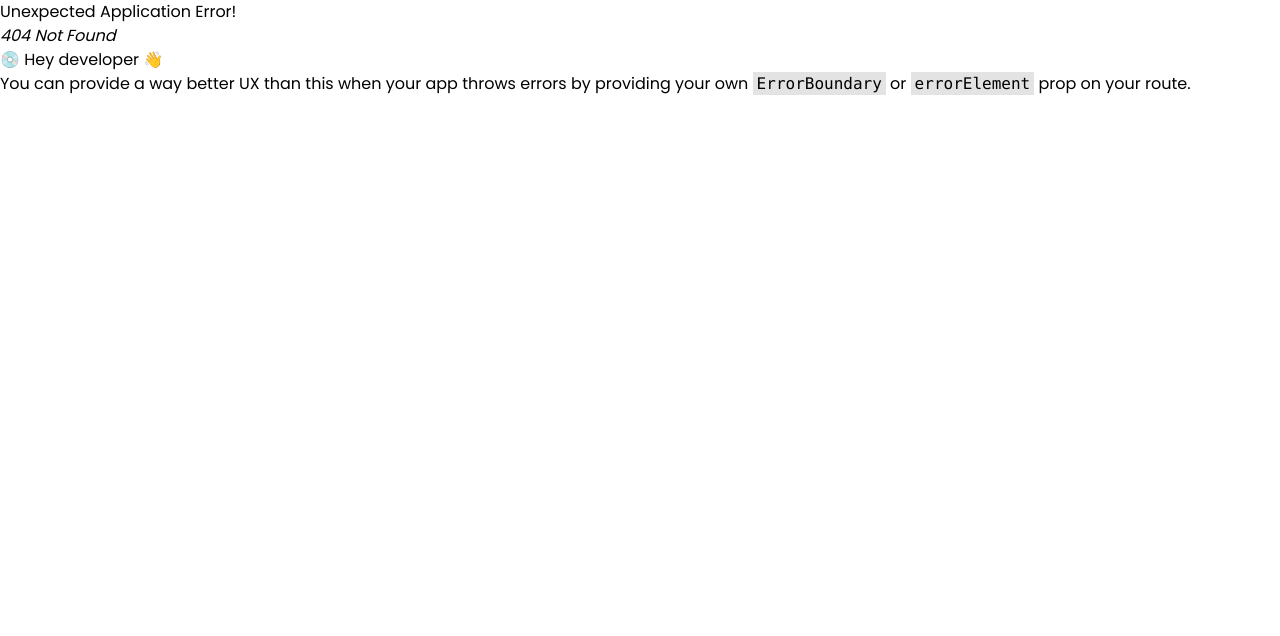
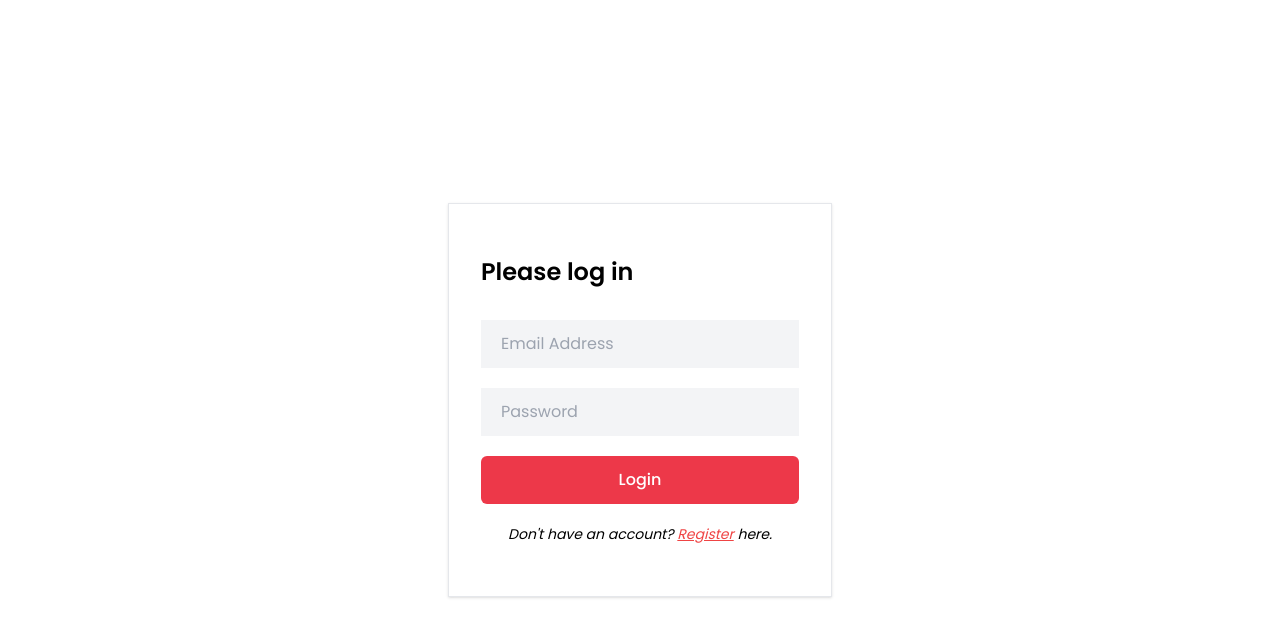
Before and after one commit to gus-pi/evestiti, a React (Vite) app in the folder frontend/: page /login in a window 1280 px wide. Before the commit this address had no page. Shown: the top 636 px of the page. Built offline with nearby package versions, Linux system fonts and the light colour scheme.

Commit message:
add login component

```diff
--- /dev/null
+++ b/frontend/src/component/Login.tsx
@@ -0,0 +1,67 @@
+import { useState } from 'react';
+import { Link } from 'react-router-dom';
+
+const Login = () => {
+  const [message, setMessage] = useState('');
+  const [email, setEmail] = useState('');
+  const [password, setPassword] = useState('');
+
+  const handleLogin = async (e: React.FormEvent) => {
+    e.preventDefault();
+    const data = {
+      email,
+      password,
+    };
+    console.log(data);
+  };
+
+  return (
+    <section className="h-screen flex items-center justify-center">
+      <div className="max-w-sm border shadow bg-white mx-auto p-8">
+        <h2 className="text-2xl font-semibold pt-5">Please log in</h2>
+        <form
+          className="space-y-5 max-w-sm mx-auto pt-8"
+          onSubmit={handleLogin}
+        >
+          <input
+            type="email"
+            name="email"
+            id="email"
+            placeholder="Email Address"
+            required
+            onChange={(e) => setEmail(e.target.value)}
+            className="w-full bg-gray-100 focus:outline-none px-5 py-3"
+          />
+
+          <input
+            type="password"
+            name="password"
+            id="password"
+            placeholder="Password"
+            required
+            onChange={(e) => setPassword(e.target.value)}
+            className="w-full bg-gray-100 focus:outline-none px-5 py-3"
+          />
+          {message && <p className="text-red-500">{message}</p>}
+
+          <button
+            type="submit"
+            className="w-full mt-5 bg-primary text-white hover:bg-indigo-500 font-medium py-3 rounded-md"
+          >
+            Login
+          </button>
+        </form>
+
+        <p className="my-5 italic text-sm text-center">
+          Don't have an account?{' '}
+          <Link to="/register" className="text-red-500 underline">
+            Register
+          </Link>{' '}
+          here.
+        </p>
+      </div>
+    </section>
+  );
+};
+
+export default Login;
--- a/frontend/src/routers/router.tsx
+++ b/frontend/src/routers/router.tsx
@@ -5,6 +5,7 @@
 import Search from '../pages/search/Search';
 import ShopPage from '../pages/shop/ShopPage';
 import SingleProduct from '../pages/shop/productDetails/SingleProduct';
+import Login from '../component/Login';
 
 const router = createBrowserRouter([
   {
@@ -37,6 +38,10 @@
       },
     ],
   },
+  {
+    path: '/login',
+    element: <Login />,
+  },
 ]);
 
 export default router;
```
